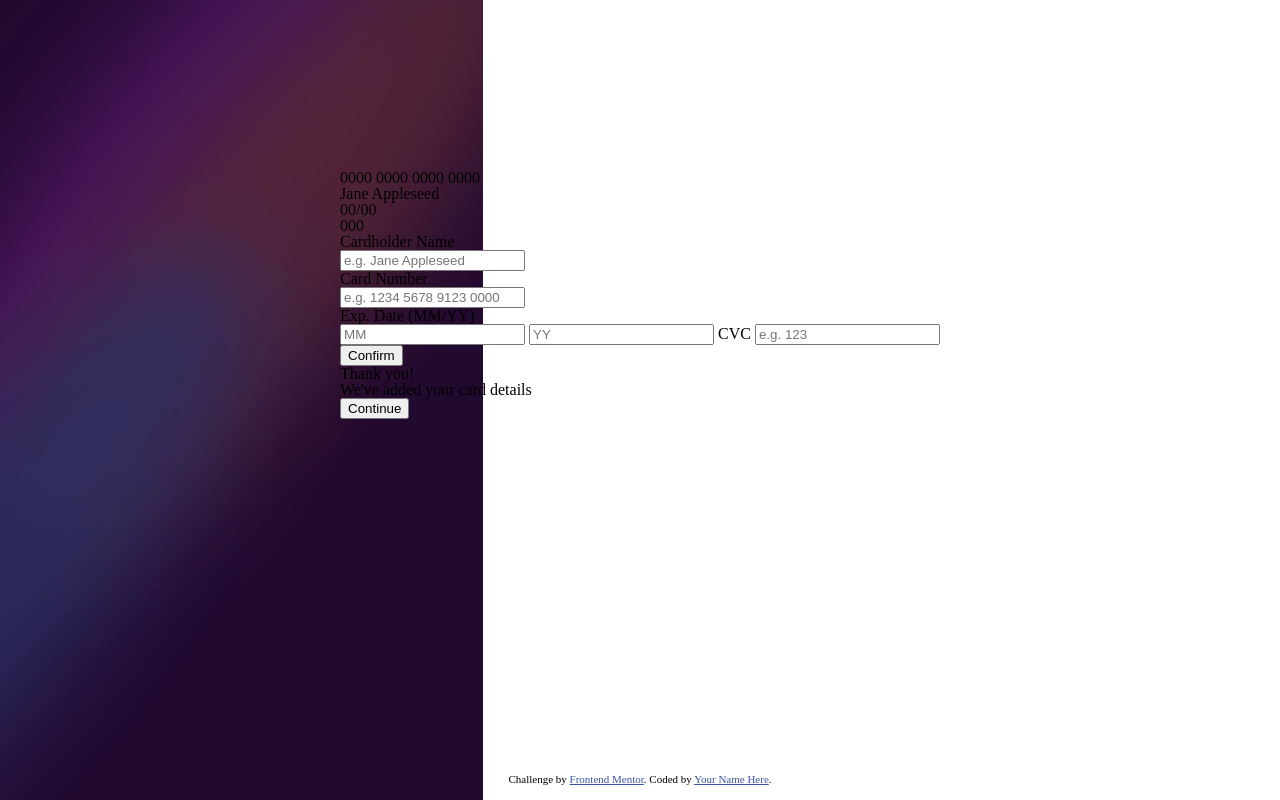
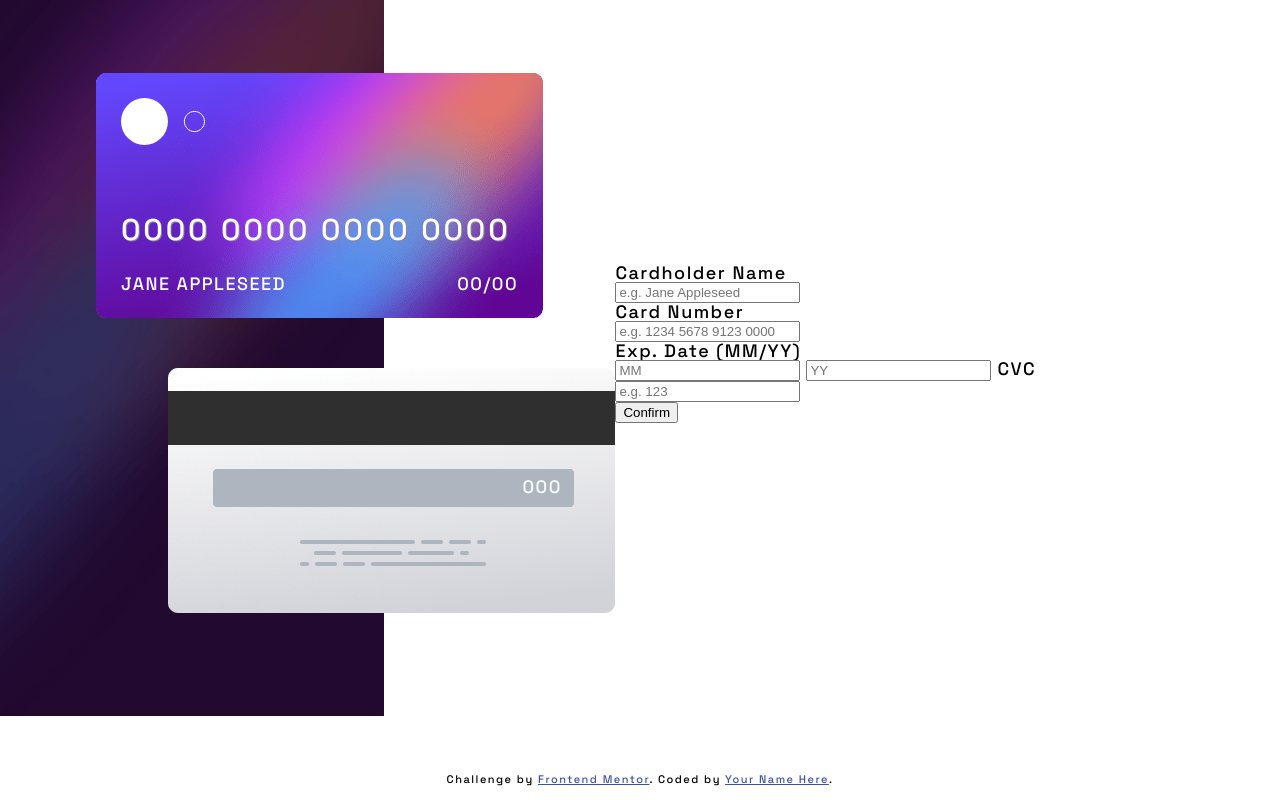
Before and after one commit to Jon-Ledo/FEM-Interactive-Card-Details-Form, a plain HTML site: page index.html in a window 1280 px wide. Drawn offline with Linux system fonts and the light colour scheme.

Commit message:
completed styling for card front/back, renamed some classes, slight alter to html

```diff
--- a/css/styles.css
+++ b/css/styles.css
@@ -24,14 +24,82 @@
 body {
   background-image: url(../assets/images/bg-main-desktop.png);
   background-repeat: no-repeat;
+  background-size: 30%;
   min-height: 100vh;
   display: flex;
   flex-direction: column;
+  font-size: var(--font-body);
+  font-family: var(--font-style);
+  font-weight: var(--font-bold);
+  letter-spacing: 1.5px;
 }
 
 .wrapper {
   max-width: 1440px;
+  width: 85%;
   margin: auto;
+  display: flex;
+  justify-content: space-between;
+  align-items: center;
+}
+
+/* CARDS */
+/* FRONT */
+.cards-container {
+  display: flex;
+  flex-direction: column;
+  background-color: transparent;
+  width: calc(447px * 1.25)
+}
+
+.card-front {
+  background-image: url(../assets/images/bg-card-front.png);
+  width: 447px;
+  height: 245px;
+  padding: 25px;
+  color: var(--white);
+}
+
+.card-front-flex-container {
+  display: flex;
+  flex-direction: column;
+  justify-content: space-between;
+  height: 100%;
+}
+
+.card-number {
+  font-size: 30px;
+  letter-spacing: 3px;
+  text-shadow: 1px 1px var(--darkGrayishViolet);
+  margin-bottom: 30px;
+}
+
+.card-front-lower-details {
+  display: flex;
+  justify-content: space-between;
+  text-transform: uppercase;
+}
+
+/* BACK */
+.card-back {
+  background-image: url(../assets/images/bg-card-back.png);
+  width: 447px;
+  height: 245px;
+  position: relative;
+  align-self: flex-end;
+  margin-top: 50px;
+}
+
+.card-security {
+  position: absolute;
+  color: var(--white);
+  top: 45%;
+  right: 12%;
+}
+
+/* MODAL */
+.modal {
+  display: none;
 }
 
 /* FOOTER */
--- a/index.html
+++ b/index.html
@@ -3,7 +3,7 @@
 <head>
   <meta charset="UTF-8">
   <meta name="viewport" content="width=device-width, initial-scale=1.0">
-  <link rel="icon" type="image/png" sizes="32x32" href="./images/favicon-32x32.png">
+  <link rel="icon" type="image/png" sizes="32x32" href="./assets/images/favicon-32x32.png">
   <title>Frontend Mentor | Interactive card details form</title>
   <link rel="stylesheet" href="./css/reset.css">
   <link rel="stylesheet" href="./css/styles.css">
@@ -11,13 +11,17 @@
 </head>
 <body>
   <div class="wrapper">
-    <section class="images-container">
-      <article class="background-img">
-        <div class="card-container">
+    <section class="cards-container">
+      <article class="card-front">
+        <div class="card-front-flex-container">
+          <div class="card-logo">
+            <img src="./assets/images/card-logo.svg" alt="card logo">
+          </div>
+          <div>
             <p class="card-number">
               0000 0000 0000 0000
             </p>
-          <div class="card-details">
+            <div class="card-front-lower-details">
               <p class="card-name">
                 Jane Appleseed
               </p>
@@ -26,11 +30,10 @@
               </p>
             </div>
           </div>
+        </div>
       </article>
-      <article>
-        <div class="card-back">
+      <article class="card-back">
           <p class="card-security">000</p>
-        </div>
       </article>
     </section>
 
@@ -54,8 +57,8 @@
       </form>
     </main>
     <!-- Completed state start -->
-    <section>
-      <div class="card-container modal">
+    <section class="modal">
+      <div class="card-container">
         <p>Thank you!</p>
         <p>We've added your card details</p>
         <button type="button">Continue</button>
```
Lines whose indentation alone changed are shown as unchanged.
